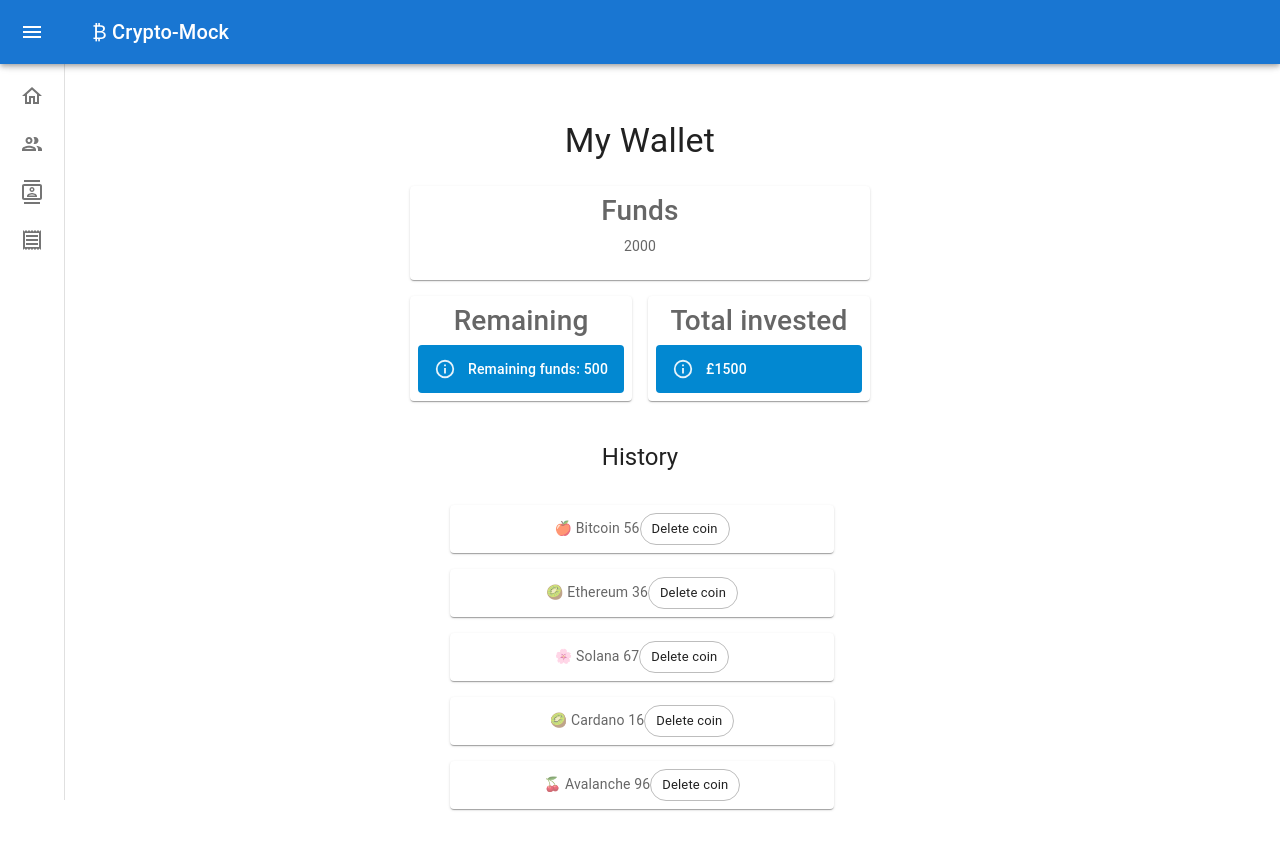
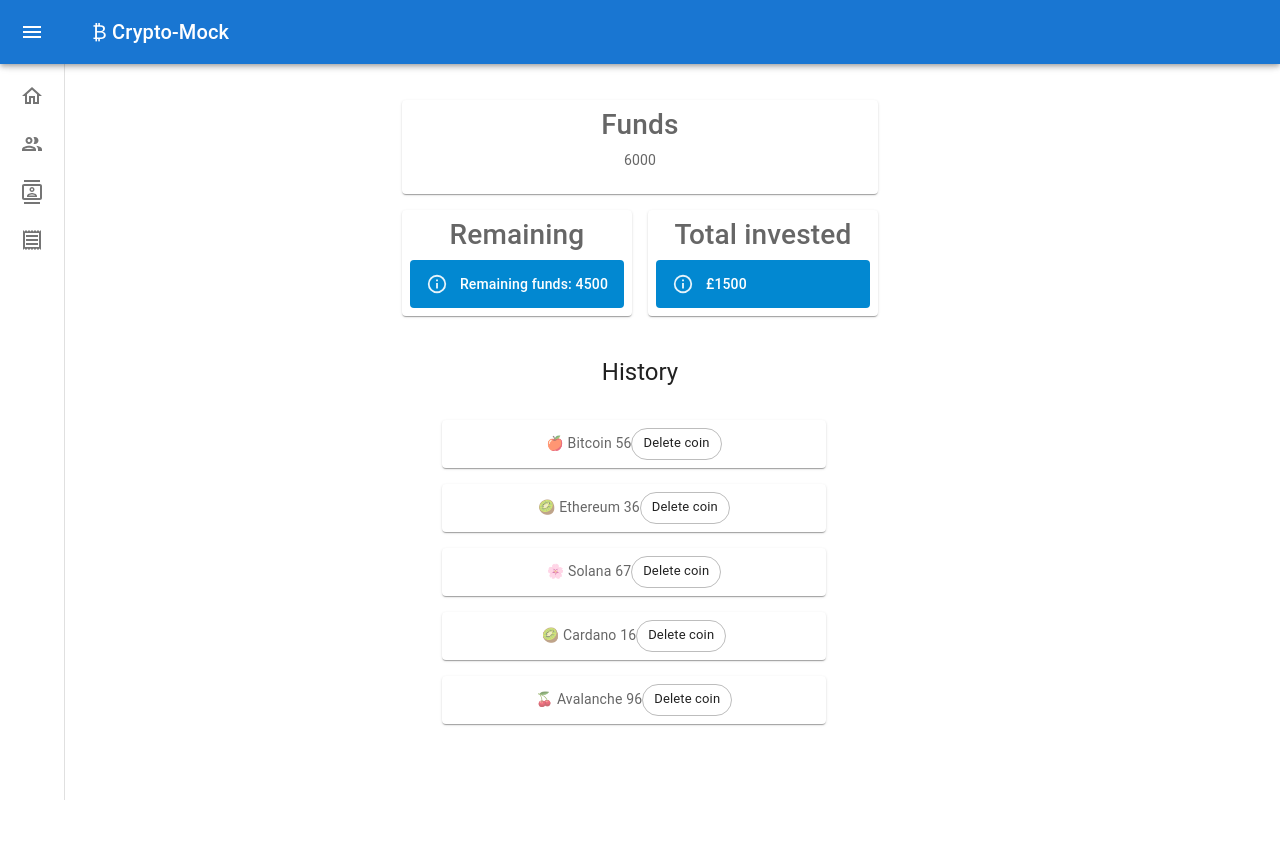
Before and after one commit to jsimpsonux/Crypto-Mock, a React (Vite) app: page / in a window 1280 px wide. Shown: the top 850 px of the page. After the commit the page ends 800 px from the top, so only its background shows below. Built offline with nearby package versions, Linux system fonts and the light colour scheme.

Commit message:
wallet name removed

```diff
--- a/src/components/WalletPage/index.jsx
+++ b/src/components/WalletPage/index.jsx
@@ -26,9 +26,9 @@ const WalletPage = () => {
   return (
     <WalletPageProvider>
       <Container maxWidth="sm">
-        <Typography variant="h4" component="h2" marginTop={5} marginBottom={3}>
-          My Wallet
-        </Typography>
+        {/* <Typography variant="h4" component="h2" marginTop={5} marginBottom={3}>
+          Wallet
+        </Typography> */}
 
         <Box display="grid" gridTemplateColumns="repeat(12, 1fr)" gap={2}>
           <Box gridColumn="span 12">
--- a/src/components/WalletPageContext/index.jsx
+++ b/src/components/WalletPageContext/index.jsx
@@ -2,7 +2,7 @@ import { createContext, useReducer } from "react";
 
 //set up an initial state which wallet page will use when page loads
 const initialState = {
-  funds: 2000,
+  funds: 6000,
   investments: [
     { id: 79797, coin: "Bitcoin", img: "🍎", cost: 500 },
     { id: 23357, coin: "Ethereum", img: "🥝", cost: 300 },
```
